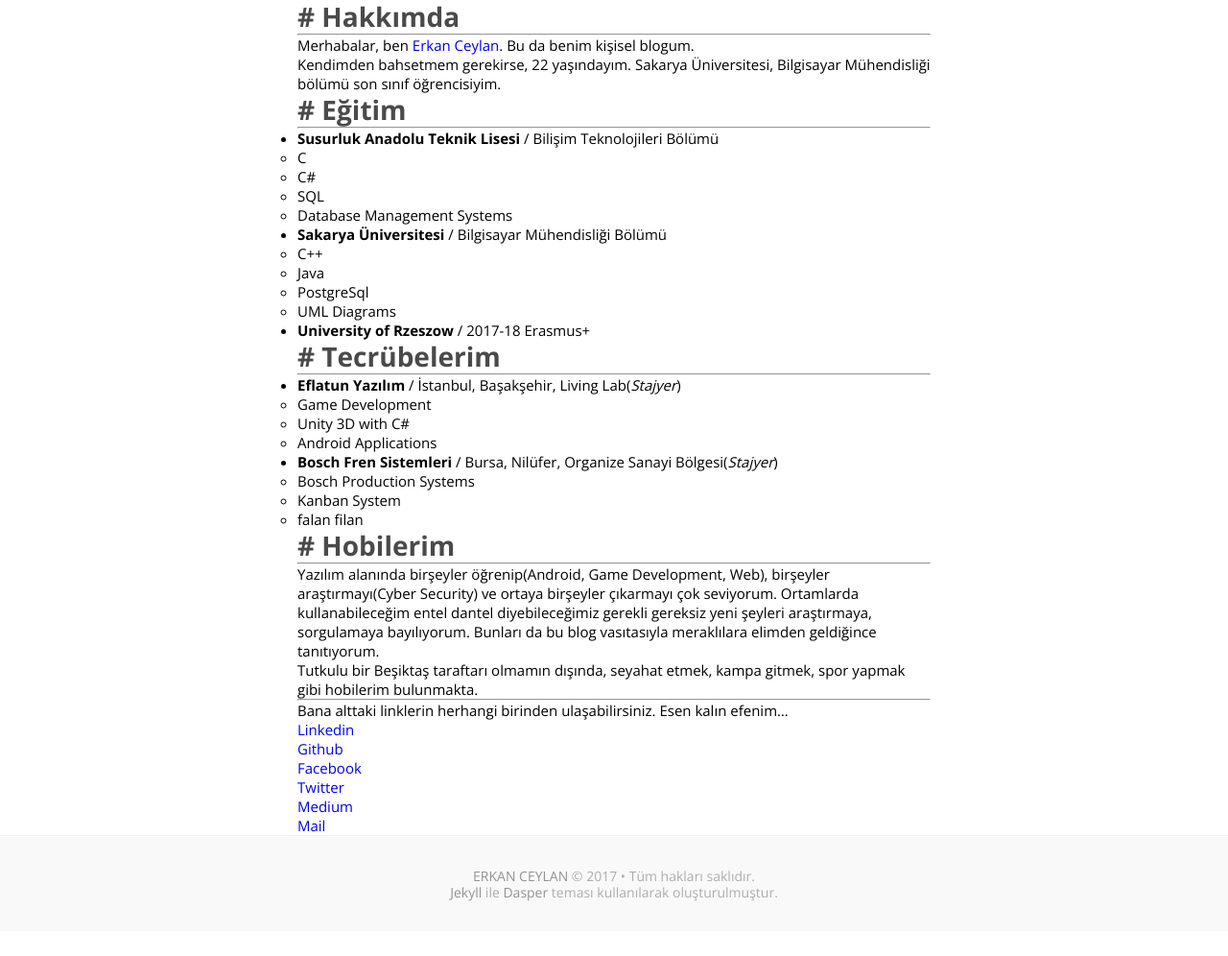
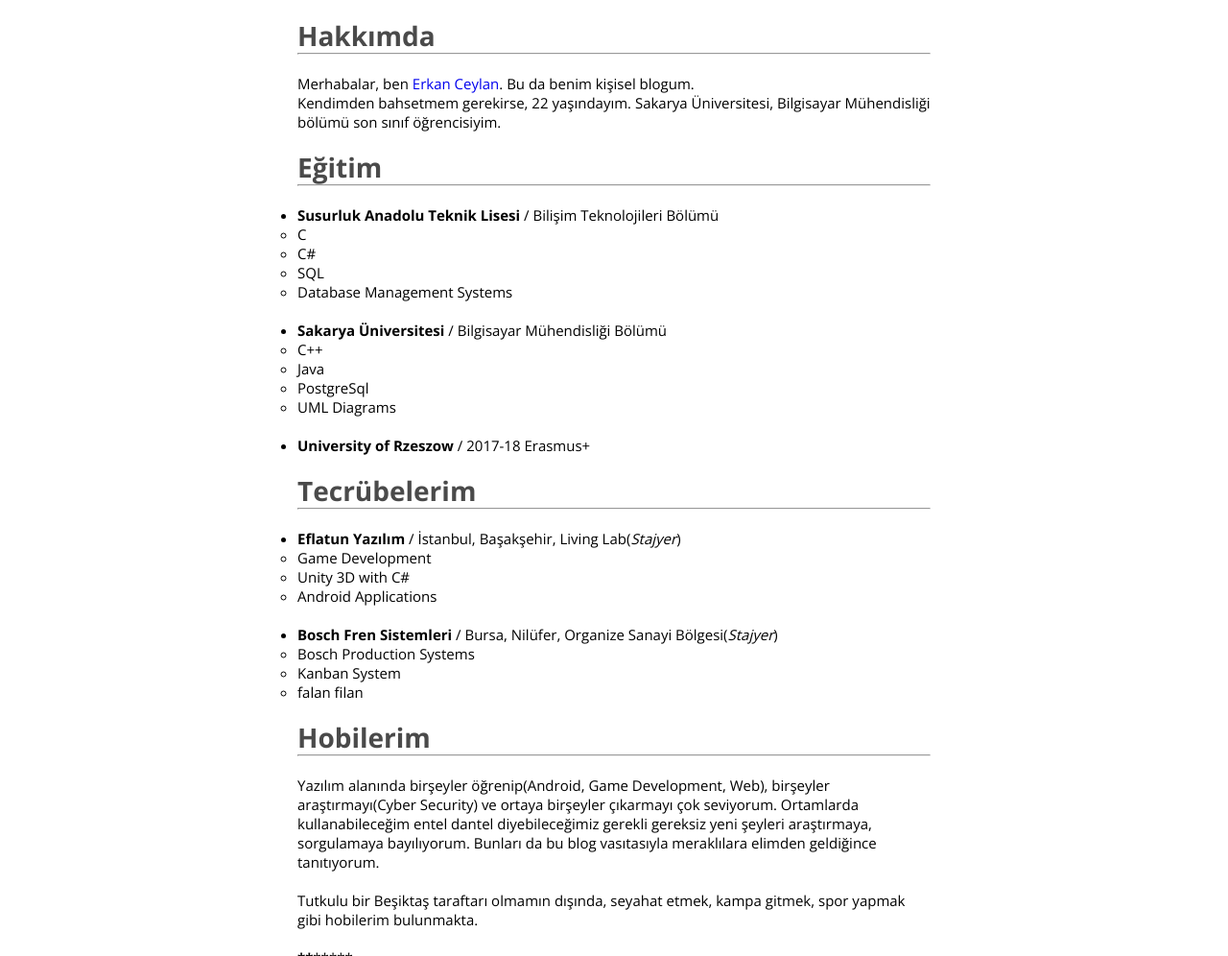
Before and after one commit to erkanceylan/blog, a Jekyll site: the page built from about.md, in a window 1280 px wide and 1400 px high, cut to the strip 404-1400 px from the top of the window. Shown: the whole strip at 96% size. Built offline with Jekyll 4.4.1, drawn with Linux system fonts in a browser that asks for light colours; some web fonts are replaced.

Commit message:
asfdafsaf

```diff
--- a/about.md
+++ b/about.md
@@ -6,53 +6,53 @@
 <center>
 <img style="height:300px;width:300px;border-radius: 50%;" src="https://user-images.githubusercontent.com/9788440/28413029-c0b0a15c-6d4e-11e7-9268-3d34f2abaefe.jpg" title="Profile-Picture" class="profile">
 </center>
-
-##  # Hakkımda
+<br/>
+## Hakkımda
 -----
-
+<br/>
 Merhabalar, ben [Erkan Ceylan][erkanceylan]. Bu da benim kişisel blogum.
-
+<br/>
 Kendimden bahsetmem gerekirse, 22 yaşındayım. Sakarya Üniversitesi, Bilgisayar Mühendisliği bölümü son sınıf öğrencisiyim.
-
-##  # Eğitim
+<br/>
+## Eğitim
 -----
-
+<br/>
 - __Susurluk Anadolu Teknik Lisesi__ / Bilişim Teknolojileri Bölümü
 	- C
 	- C#
 	- SQL
 	- Database Management Systems
-
+<br/>
 - __Sakarya Üniversitesi__ / Bilgisayar Mühendisliği Bölümü
 	- C++
 	- Java
 	- PostgreSql
 	- UML Diagrams
-
+<br/>
 - __University of Rzeszow__ / 2017-18 Erasmus+
-
-##  # Tecrübelerim
+<br/>
+## Tecrübelerim
 -----
-
+<br/>
 - __Eflatun Yazılım__ / İstanbul, Başakşehir, Living Lab(_Stajyer_)
     - Game Development
 	- Unity 3D with C#
 	- Android Applications
-
+<br/>
 - __Bosch Fren Sistemleri__ / Bursa, Nilüfer, Organize Sanayi Bölgesi(_Stajyer_)
 	- Bosch Production Systems
 	- Kanban System
 	- falan filan
-
-##  # Hobilerim
+<br/>
+## Hobilerim
 -----
-
+<br/>
 Yazılım alanında birşeyler öğrenip(Android, Game Development, Web), birşeyler araştırmayı(Cyber Security) ve ortaya birşeyler çıkarmayı çok seviyorum. Ortamlarda kullanabileceğim
 entel dantel diyebileceğimiz gerekli gereksiz yeni şeyleri araştırmaya, sorgulamaya bayılıyorum. Bunları da bu blog vasıtasıyla
 meraklılara elimden geldiğince tanıtıyorum.
-
+<br/>
 Tutkulu bir Beşiktaş taraftarı olmamın dışında, seyahat etmek, kampa gitmek, spor yapmak gibi hobilerim bulunmakta.
-
+<br/>
 ***********
 
 Bana alttaki linklerin herhangi birinden ulaşabilirsiniz. Esen kalın efenim...
```
